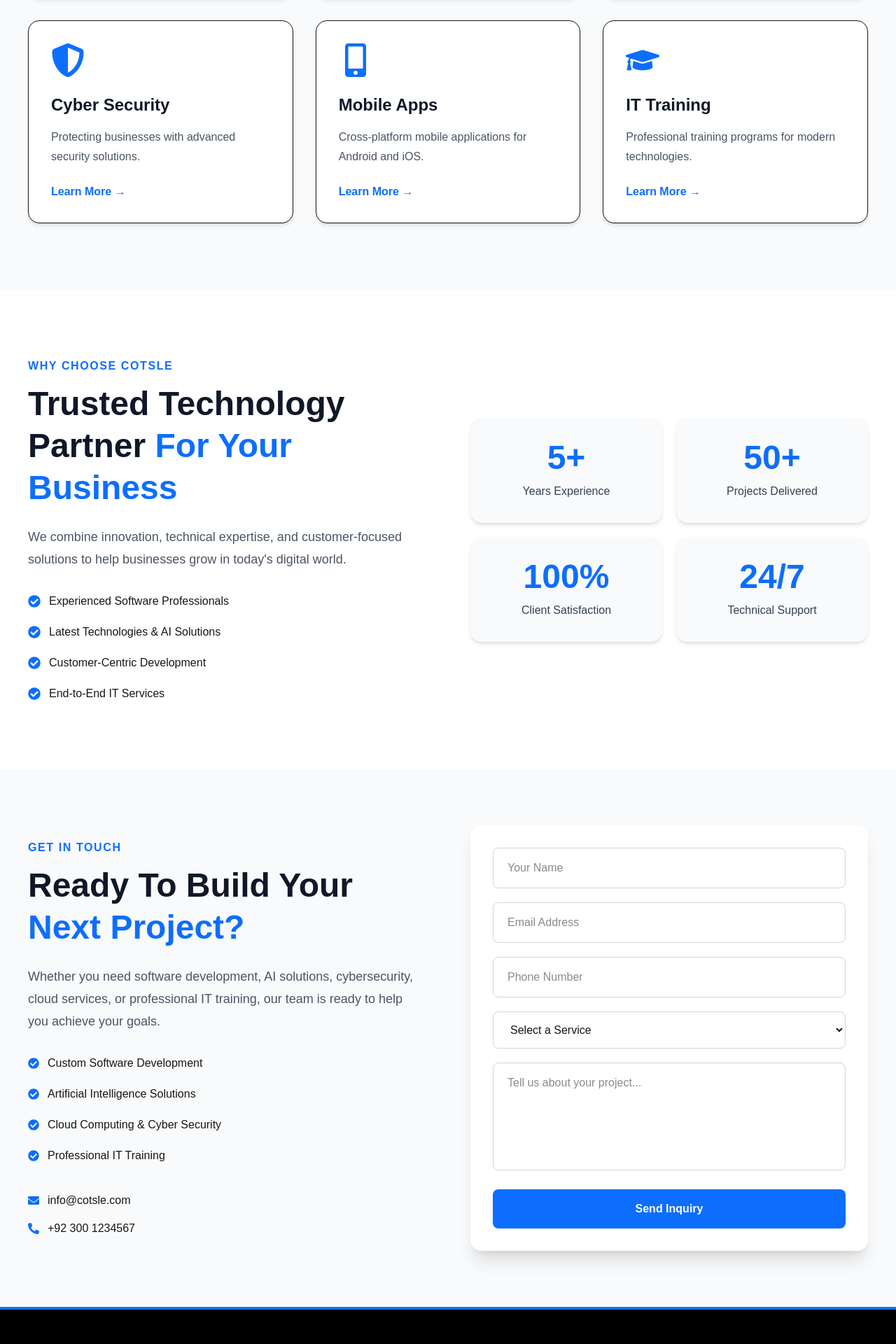
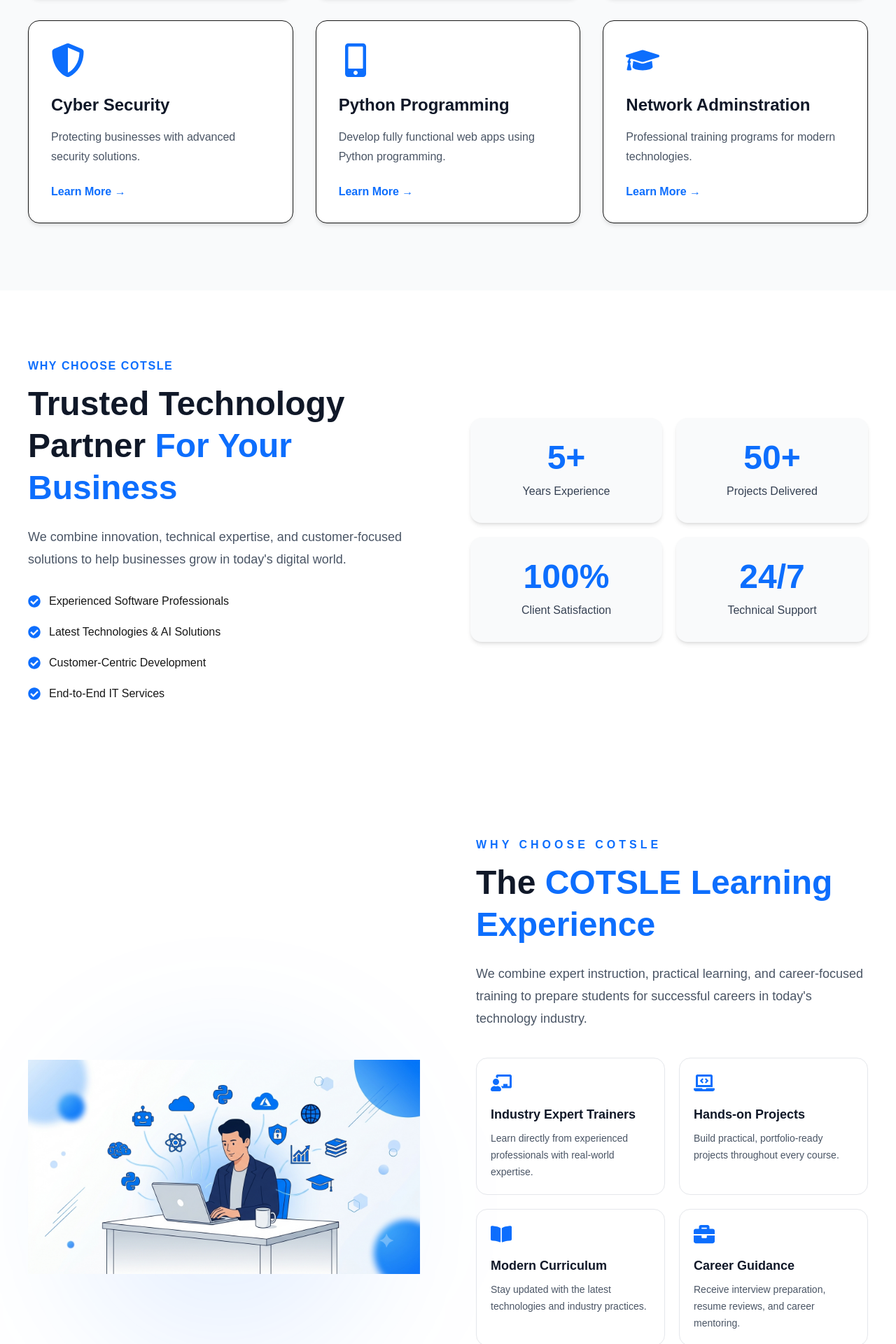
Before and after one commit to emaanfatima312005-wq/cotsle, a Next.js app: page /systems in a window 1280 px wide. Shown: the part 2520-4440 px from the top of the page at 70% size. Built offline with nearby package versions, Linux system fonts and the light colour scheme.

Commit message:
working on systems home page

```diff
--- a/app/systems/page.js
+++ b/app/systems/page.js
@@ -2,6 +2,7 @@
 import About from "../../components/systems/About";
 import Services from "../../components/systems/Services";
 import WhyChoose from "../../components/systems/WhyChoose";
+import LearningExperience from "../../components/systems/LearningExperience";
 import Inquiry from "../../components/systems/Inquiry";
 
 export default function Home() {
@@ -11,6 +12,7 @@
         <About />
         <Services />
         <WhyChoose />
+        <LearningExperience />
         <Inquiry />
       </main>
   );
--- a/components/systems/About.jsx
+++ b/components/systems/About.jsx
@@ -87,7 +87,7 @@
             <div className="flex justify-center lg:justify-start">
 
               <Link
-                href="/about"
+                href="/systems/about"
                 className="bg-[#0D6EFD] hover:bg-blue-700 text-white px-8 py-4 rounded-lg transition-all duration-300 font-semibold"
               >
                 Learn More
--- /dev/null
+++ b/components/systems/LearningExperience.jsx
@@ -0,0 +1,124 @@
+import Image from "next/image";
+import {
+  FaChalkboardTeacher,
+  FaLaptopCode,
+  FaBriefcase,
+  FaBookOpen,
+  FaUserGraduate,
+  FaClock,
+} from "react-icons/fa";
+
+export default function LearningExperience() {
+  const features = [
+    {
+      icon: <FaChalkboardTeacher />,
+      title: "Industry Expert Trainers",
+      description:
+        "Learn directly from experienced professionals with real-world expertise.",
+    },
+    {
+      icon: <FaLaptopCode />,
+      title: "Hands-on Projects",
+      description:
+        "Build practical, portfolio-ready projects throughout every course.",
+    },
+    {
+      icon: <FaBookOpen />,
+      title: "Modern Curriculum",
+      description:
+        "Stay updated with the latest technologies and industry practices.",
+    },
+    {
+      icon: <FaBriefcase />,
+      title: "Career Guidance",
+      description:
+        "Receive interview preparation, resume reviews, and career mentoring.",
+    },
+    {
+      icon: <FaUserGraduate />,
+      title: "Placement Assistance",
+      description:
+        "Connect with internships and employment opportunities after training.",
+    },
+    {
+      icon: <FaClock />,
+      title: "Flexible Learning",
+      description:
+        "Study on-campus or online with schedules designed for your convenience.",
+    },
+  ];
+
+  return (
+    <section className="py-24 bg-white">
+      <div className="max-w-7xl mx-auto px-6 lg:px-10">
+
+        <div className="grid lg:grid-cols-2 gap-20 items-center">
+
+          {/* Left Illustration */}
+
+          <div className="relative flex justify-center">
+
+            <div className="absolute w-[420px] h-[420px] rounded-full bg-[#0D6EFD]/10 blur-[100px]" />
+
+            <Image
+              src="/images/learning-experience.png"
+              alt="Learning Experience"
+              width={600}
+              height={600}
+              className="relative z-10 w-full max-w-xl"
+            />
+
+          </div>
+
+          {/* Right Content */}
+
+          <div>
+
+            <p className="uppercase tracking-[5px] text-[#0D6EFD] font-semibold mb-3">
+              Why Choose COTSLE
+            </p>
+
+            <h2 className="text-5xl font-black text-gray-900 leading-tight mb-6">
+              The
+              <span className="text-[#0D6EFD]">
+                {" "}COTSLE Learning Experience
+              </span>
+            </h2>
+
+            <p className="text-lg text-gray-600 leading-8 mb-10">
+              We combine expert instruction, practical learning, and career-focused
+              training to prepare students for successful careers in today's
+              technology industry.
+            </p>
+
+            <div className="grid sm:grid-cols-2 gap-5">
+
+              {features.map((item, index) => (
+                <div
+                  key={index}
+                  className="group rounded-2xl border border-gray-200 p-5 hover:border-[#0D6EFD] hover:shadow-xl transition-all duration-300"
+                >
+                  <div className="text-3xl text-[#0D6EFD] mb-4 group-hover:scale-110 transition">
+                    {item.icon}
+                  </div>
+
+                  <h3 className="font-bold text-lg text-gray-900">
+                    {item.title}
+                  </h3>
+
+                  <p className="mt-2 text-gray-600 text-sm leading-6">
+                    {item.description}
+                  </p>
+                </div>
+              ))}
+
+            </div>
+
+          </div>
+
+        </div>
+
+      </div>
+    </section>
+  );
+}
--- a/components/systems/Services.jsx
+++ b/components/systems/Services.jsx
@@ -6,6 +6,7 @@
   FaMobileAlt,
   FaGraduationCap,
 } from "react-icons/fa";
+import Link from "next/link";
 
 export default function Services() {
   const services = [
@@ -14,36 +15,42 @@
     title: "Web Development",
     description:
       "Modern websites and web applications built with the latest technologies.",
+    link: "/systems/courses/web-development",
   },
   {
     icon: <FaRobot />,
     title: "AI Solutions",
     description:
       "Intelligent automation and AI-powered business solutions.",
+    link: "/systems/courses/ai",
   },
   {
     icon: <FaCloud />,
     title: "Cloud Computing",
     description:
       "Scalable cloud infrastructure and deployment services.",
+    link: "/systems/courses/cloud-computing",
   },
   {
     icon: <FaShieldAlt />,
     title: "Cyber Security",
     description:
       "Protecting businesses with advanced security solutions.",
+    link: "/systems/courses/cyber-security",
   },
   {
     icon: <FaMobileAlt />,
-      title: "Mobile Apps",
+    title: "Python Programming",
     description:
-        "Cross-platform mobile applications for Android and iOS.",
+      "Develop fully functional web apps using Python programming.",
+    link: "/systems/courses/python",
   },
   {
     icon: <FaGraduationCap />,
-      title: "IT Training",
+    title: "Network Adminstration",
     description:
       "Professional training programs for modern technologies.",
+    link: "/systems/courses/network-administration",
   },
 ];
 
@@ -59,7 +66,7 @@
         <div className="text-center mb-16">
 
           <p className="text-[#0D6EFD] font-semibold uppercase tracking-widest mb-3">
-            Our Services
+            Our Courses
           </p>
 
           <h2 className="text-3xl md:text-4xl lg:text-5xl font-bold text-gray-900 mb-5">
@@ -79,10 +86,12 @@
 
           {services.map((service, index) => (
 
-            <div
+            <Link
   key={index}
+  href={service.link}
   className="
     group
+    block
     bg-white
     p-8
     rounded-2xl
@@ -143,7 +152,7 @@
                 Learn More →
               </div>
 
-            </div>
+            </Link>
 
           ))}
 
```
Also changed, not shown: public/images/learning-experience.png (added). Lines whose indentation alone changed are shown as unchanged.
